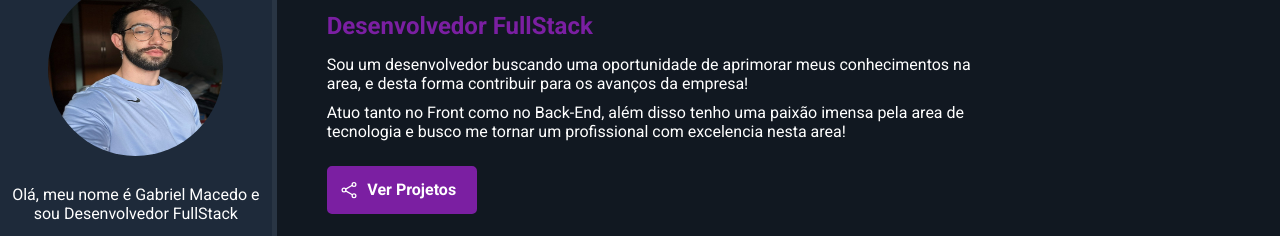
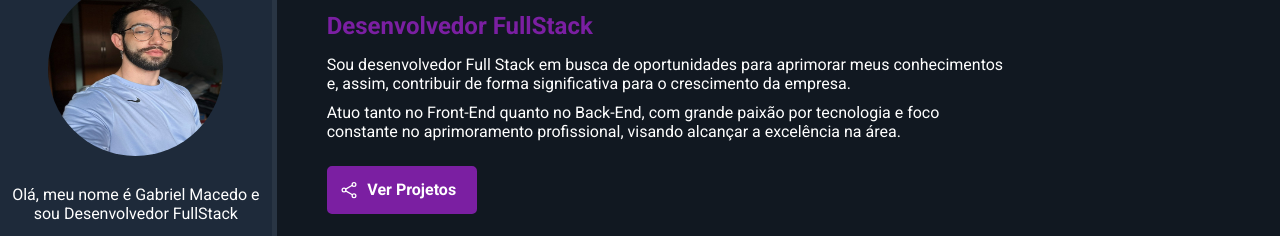
Before and after one commit to GabsMac94/GabsMac94.github.io, a plain HTML site: page index.html in a window 1280 px wide. Shown: the part 102-338 px from the top of the page. Drawn offline with nearby package versions, Linux system fonts and the light colour scheme.

Commit message:
Atualizando html

```diff
--- a/index.html
+++ b/index.html
@@ -45,8 +45,8 @@
         <section id="about-container">
             <h1 id="name">Gabriel Macedo</h1>
             <p id="title"><span class="highlight">Desenvolvedor FullStack</span></p>
-            <p class="description">Sou um desenvolvedor buscando uma oportunidade de aprimorar meus conhecimentos na area, e desta forma contribuir para os avanços da empresa!</p>
-            <p class="description">Atuo tanto no Front como no Back-End, além disso tenho uma paixão imensa pela area de tecnologia e busco me tornar um profissional com excelencia nesta area!</p>
+            <p class="description">Sou desenvolvedor Full Stack em busca de oportunidades para aprimorar meus conhecimentos e, assim, contribuir de forma significativa para o crescimento da empresa.</p>
+            <p class="description">Atuo tanto no Front-End quanto no Back-End, com grande paixão por tecnologia e foco constante no aprimoramento profissional, visando alcançar a excelência na área.</p>
             <a href="#" id="btn-projects"><ion-icon name="share-social-outline"></ion-icon><span>Ver Projetos</span></a>
             <h2 id="skills-section-title">Minhas Skills</h2>
             <p class="description">Conheça as tecnologias que domino</p>
```
